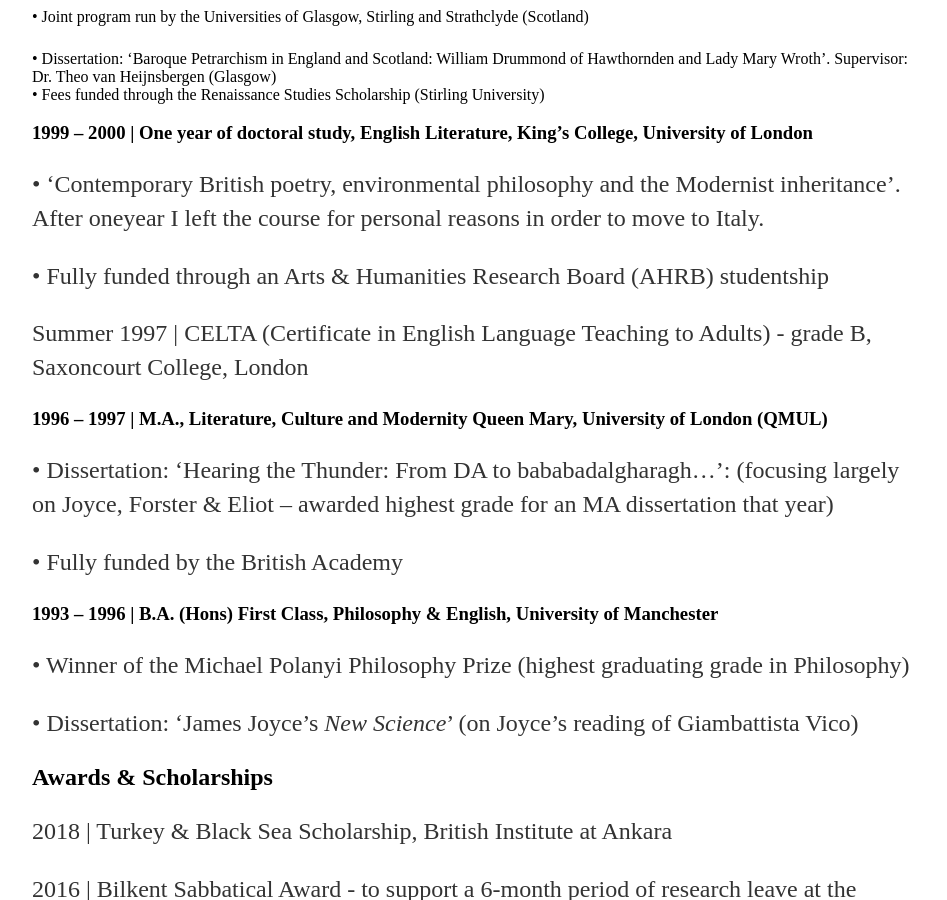
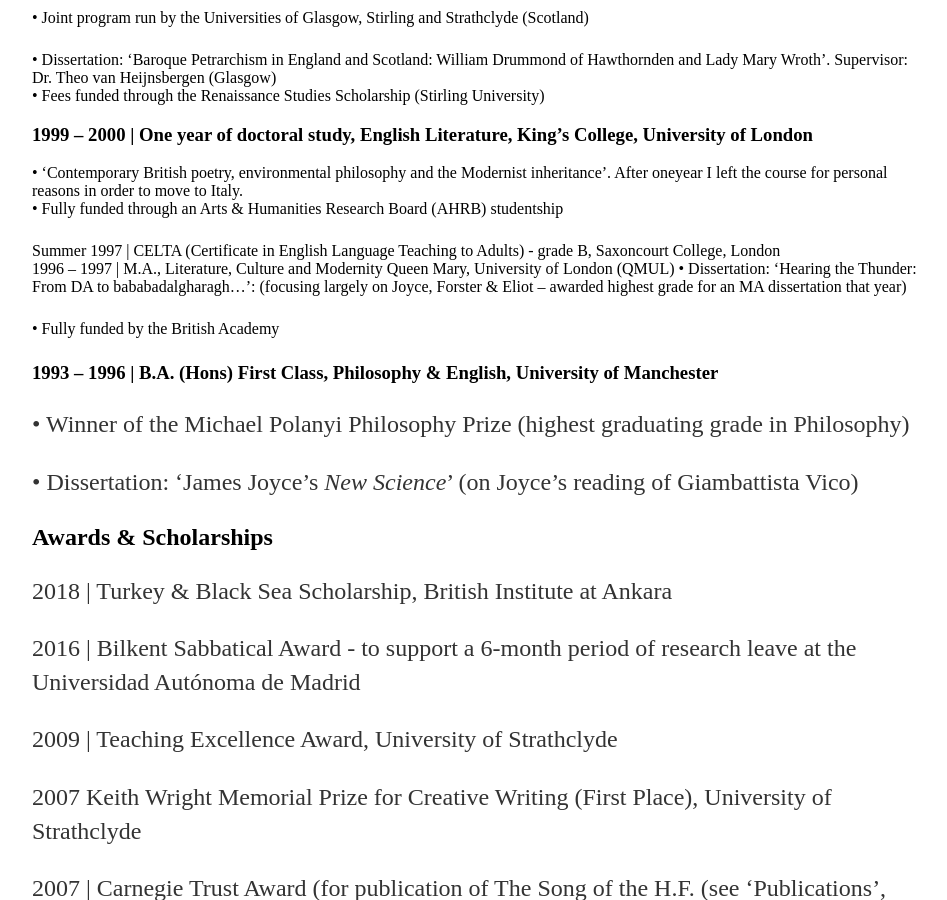
Before and after one commit to scassacocchi/scassacocchi.github.io, a Jekyll site: the page built from cv/index.html, in a window 1280 px wide and 900 px high, scrolled down 633 px. Shown: the whole window, without its empty margins (160-1107 px from the left). Built offline with Jekyll 4.4.1, drawn with Linux system fonts in a browser that asks for light colours.

Commit message:
Update index.html

```diff
--- a/cv/index.html
+++ b/cv/index.html
@@ -12,12 +12,12 @@
 
 <p><a href='mailto:patrickhenryhart@gmail.com' target='_blank' class='url'>patrickhenryhart@gmail.com</a>
 ✆ 831 582 1060<br>
-  <p><font-color;"grey"; font-face="Times"; font-size="1px">
+
 400 Van Buren Street, Apt A<br>
 Monterey CA<br>
 93940<br>
-  </font></p>
-Nationality: British</p>
+ <br>
+Nationality: British<br>
 
 <h2>Academic Education &amp; Qualifications</h2>
 <h3>2006 – 2011 | Ph.D., English Literature, Scottish Institute of Northern Renaissance Studies</h3>
@@ -33,13 +33,13 @@
 • Fees funded through the Renaissance Studies Scholarship (Stirling University)<br>
 
 <h3>1999 – 2000 | One year of doctoral study, English Literature, King’s College, University of London</h3>
-<p>• ‘Contemporary British poetry, environmental philosophy and the Modernist inheritance’. After oneyear I left the course for personal reasons in order to move to Italy.<br>
-<p>• Fully funded through an Arts &amp; Humanities Research Board (AHRB) studentship</p>
-<p>Summer 1997 | CELTA (Certificate in English Language Teaching to Adults) - grade B, Saxoncourt College, London<br>
-<h3>1996 – 1997 | M.A., Literature, Culture and Modernity Queen Mary, University of London (QMUL)</h3>
-<p>• Dissertation: ‘Hearing the Thunder: From DA to bababadalgharagh…’: (focusing largely on Joyce,
+• ‘Contemporary British poetry, environmental philosophy and the Modernist inheritance’. After oneyear I left the course for personal reasons in order to move to Italy.<br>
+• Fully funded through an Arts &amp; Humanities Research Board (AHRB) studentship</p>
+Summer 1997 | CELTA (Certificate in English Language Teaching to Adults) - grade B, Saxoncourt College, London<br>
+1996 – 1997 | M.A., Literature, Culture and Modernity Queen Mary, University of London (QMUL)</h3>
+• Dissertation: ‘Hearing the Thunder: From DA to bababadalgharagh…’: (focusing largely on Joyce,
 Forster &amp; Eliot – awarded highest grade for an MA dissertation that year)</p>
-<p>• Fully funded by the British Academy</p>
+• Fully funded by the British Academy</p>
 <h3>1993 – 1996 | B.A. (Hons) First Class, Philosophy &amp; English, University of Manchester</h3>
 <p>• Winner of the Michael Polanyi Philosophy Prize (highest graduating grade in Philosophy)</p>
 <p>• Dissertation: ‘James Joyce’s <em>New Science</em>’ (on Joyce’s reading of Giambattista Vico) </p>
```
